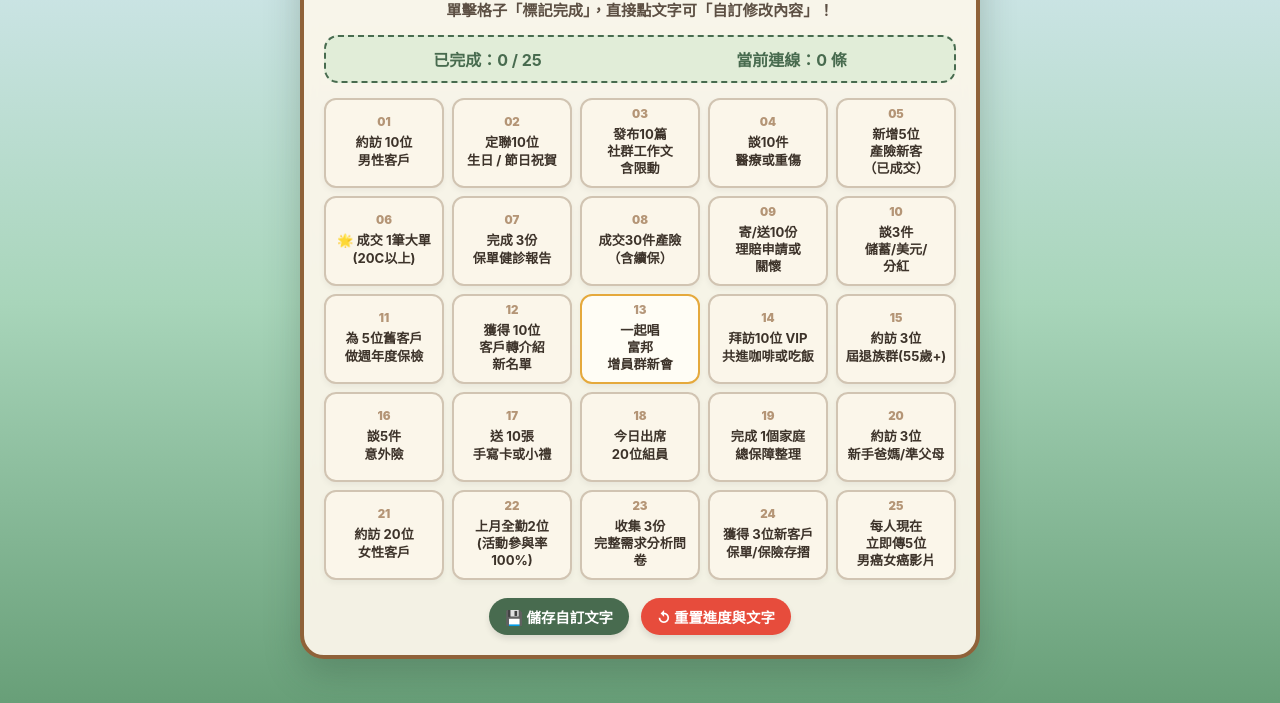
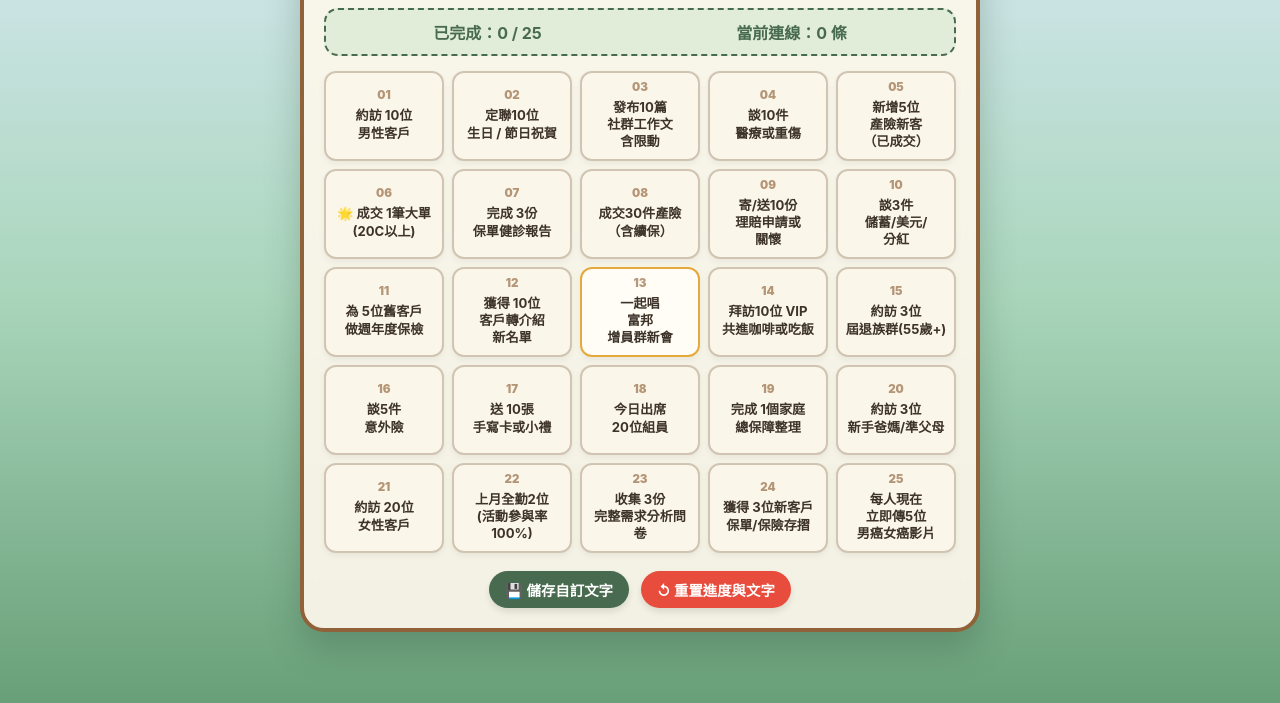
Before and after one commit to hz-plan/Bingo, a plain HTML site: page index.html in a window 1280 px wide. Shown: the part 97-800 px from the top of the page. Drawn offline with Linux system fonts and the light colour scheme; a web font is replaced by a local one.

Commit message:
Add files via upload

```diff
--- a/index.html
+++ b/index.html
@@ -211,7 +211,6 @@
 <div class="container">
   <header>
     <h1>🍃 保險衝刺賓果盤</h1>
-    <p class="subtitle">單擊格子「標記完成」，直接點文字可「自訂修改內容」！</p>
   </header>
 
   <div class="stats-bar">
```
